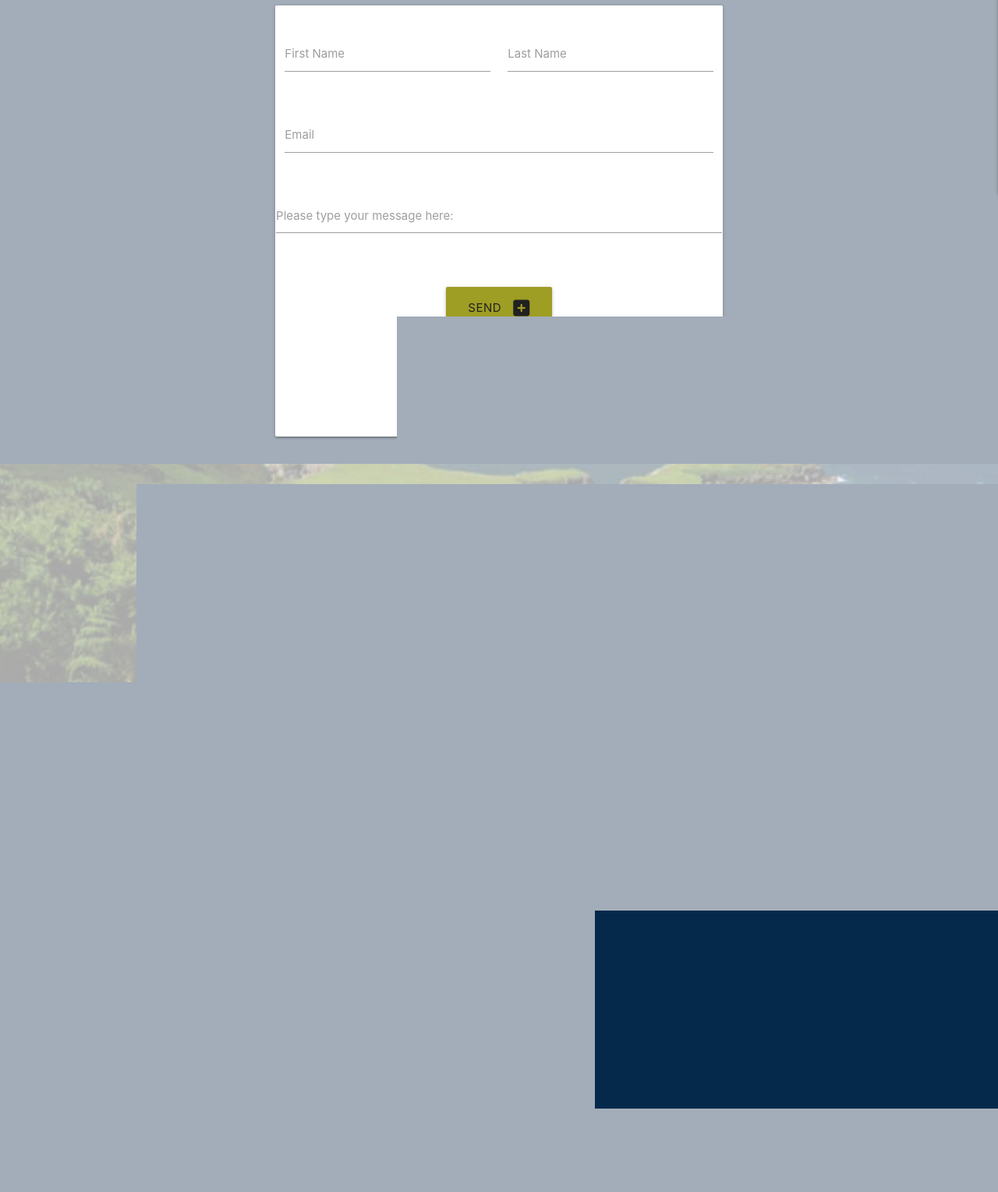
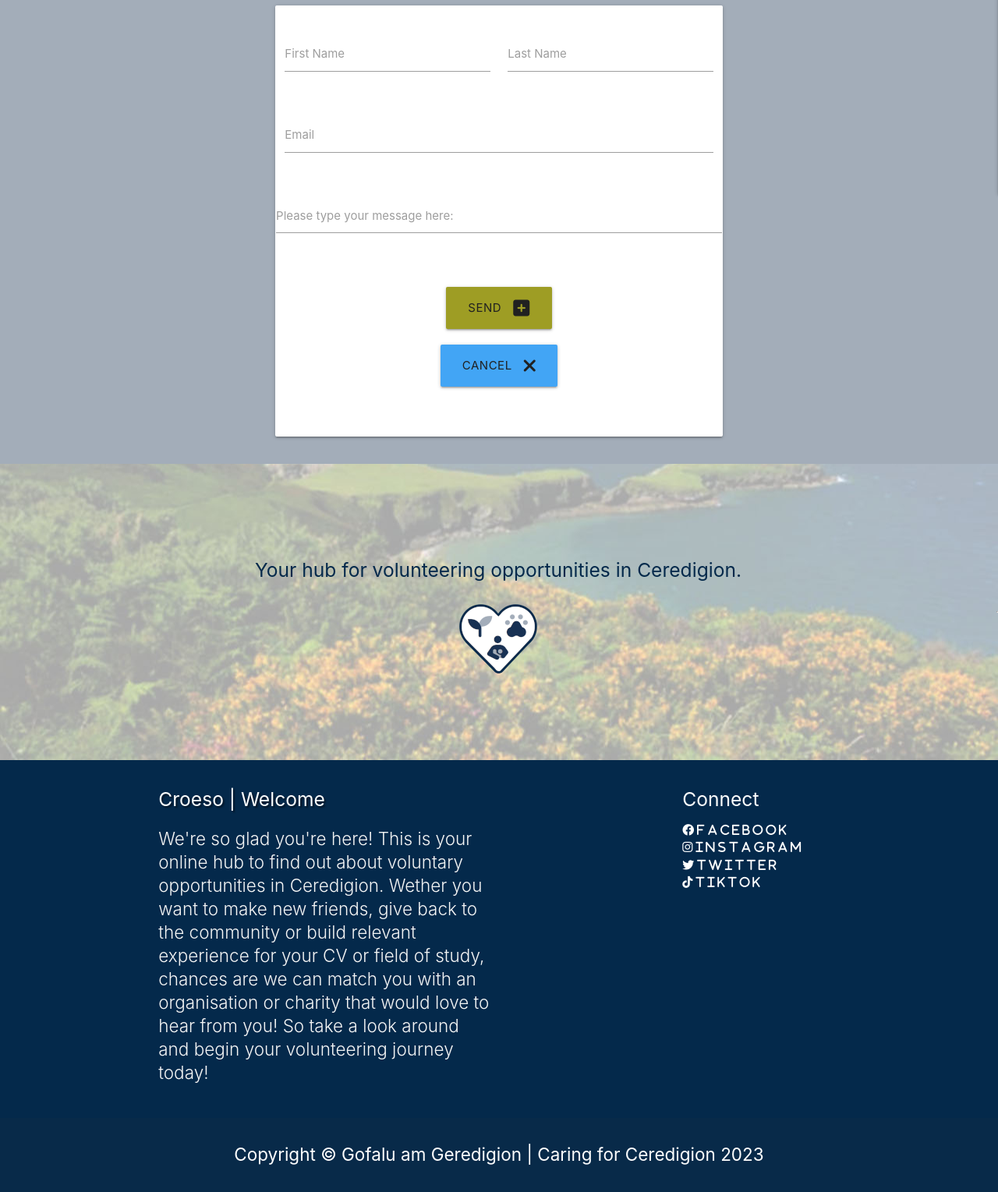
Before and after one commit to ahaffg/gag-cyc, a Flask app: page /get_contact in a window 1280 px wide. Shown: the part 611-2140 px from the top of the page at 78% size. Run offline with Flask 2, Linux system fonts and the light colour scheme; some libraries are stand-ins or nearby versions.

Commit message:
correcting heroku errors

```diff
--- a/templates/contact.html
+++ b/templates/contact.html
@@ -8,7 +8,6 @@
     <div class="card-panel">
       <!-- personal information -->
       <div class="row">
-        <form class="col s12">
         <div class="row">
           <div class="input-field col s6">
             <input id="first_name" name="first_name" type="text" class="validate" required>
@@ -29,13 +28,12 @@
           <!-- text area -->
           <div class="row">
             <div class="input-field col s12">
-                <textarea id="message" name="message" type="message" class="materialize-textarea"
-                  class="validate" minlength="5" maxlength="500" required></textarea>
+              <textarea id="message" name="message" class="materialize-textarea" class="validate"
+                minlength="5" maxlength="500" required></textarea>
               <label for="textarea1">Please type your message here:</label>
             </div>
           </div>
         </div>
-
         <!-- submit button -->
         <div class="row">
           <div class="col s12 center-align">
@@ -47,16 +45,14 @@
         <!-- cancel button -->
         <div class="row">
           <div class="col s12 center-align">
-              <a href="{{ url_for('get_home') }}"><button type="cancel" class="btn-large grey-text text-darken-4 blue lighten-1">
-                  Cancel<i class="fas fa-xmark right"></i></button></a>
-
+            <a href="{{ url_for('get_home') }}" type="cancel"
+                class="btn-large grey-text text-darken-4 blue lighten-1">
+                Cancel<i class="fas fa-xmark right"></i></a>
+          </div>
+        </div>
       </div>
     </div>
   </form>
 </div>
-    </div>
-
-  </form>
-</div>
 
 {% endblock %}
```
Lines whose indentation alone changed are shown as unchanged.
